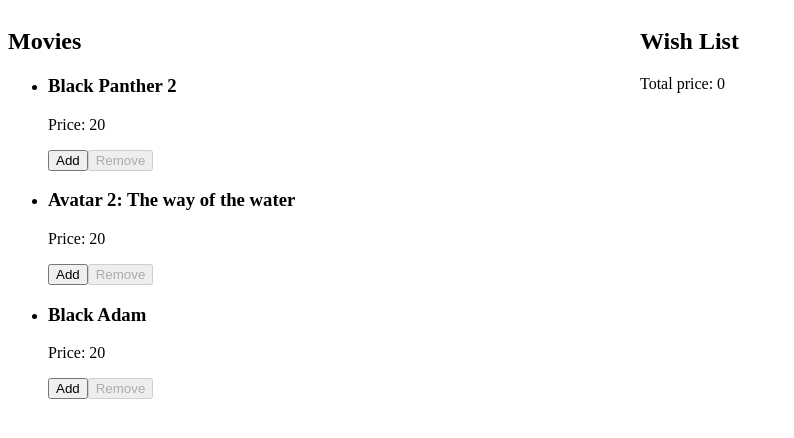
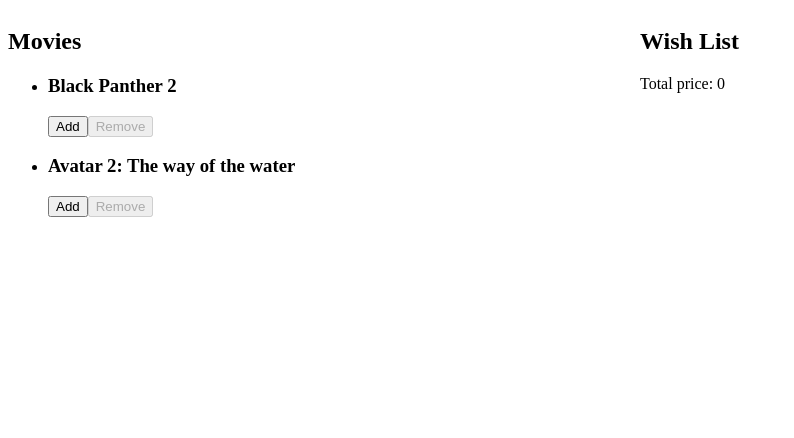
Before and after one commit to miracleonyenma/nuxt-state-management, a Nuxt app: page / in a window 1280 px wide. Shown: the top 438 px of the page, without its empty margins (0-794 px from the left). Built offline with nearby package versions, Linux system fonts and the light colour scheme.

Commit message:
update: set up global statemanagement with `ref`

```diff
--- a/app.vue
+++ b/app.vue
@@ -1,6 +1,6 @@
 <!-- ./app.vue -->
 <script setup>
-const totalPrice = useTotalPrice();
+const {totalPrice} = useMovies();
 </script>
 <template>
   <div class="wrapper">
--- a/components/MoviesList.vue
+++ b/components/MoviesList.vue
@@ -1,24 +1,18 @@
 <!-- ./components/MoviesList.vue -->
 
 <script setup>
-const movies = useMovies();
-const setWishList = useSetWishlist;
-const isInWishlist = useIsInWishlist();
+const { movies, addToWishlist, removeFromWishlist, isInWishlist } = useMovies();
 </script>
 <template>
   <ul>
     <li v-for="movie in movies" :key="movie.title">
       <h3>{{ movie.title }}</h3>
-      <p>Price: {{ movie.price }}</p>
-      <button
-        :disabled="isInWishlist(movie)"
-        @click="setWishList({ type: 'add', movie })"
-      >
+      <button :disabled="isInWishlist(movie)" @click="addToWishlist(movie)">
         Add
       </button>
       <button
         :disabled="!isInWishlist(movie)"
-        @click="setWishList({ type: 'remove', movie })"
+        @click="removeFromWishlist(movie)"
       >
         Remove
       </button>
--- a/components/WishList.vue
+++ b/components/WishList.vue
@@ -1,7 +1,9 @@
 <!-- ./components/WishList.vue -->
 
 <script setup>
-const wishlist = useWishlist();
+const { wishlist } = useMovies();
+
+console.log({ wishlist });
 </script>
 
 <template>
--- a/composables/moviesState.js
+++ b/composables/moviesState.js
@@ -1,56 +1,56 @@
-// ./composables/moviesState.js
+// // ./composables/moviesState.js
 
-// list of movies
-export const useMovies = () =>
-  useState("movies", () => [
-    {
-      title: "Black Panther 2",
-      price: 20,
-    },
-    {
-      title: "Avatar 2: The way of the water",
-      price: 20,
-    },
-    {
-      title: "Black Adam",
-      price: 20,
-    },
-  ]);
+// // list of movies
+// export const useMovies = () =>
+//   useState("movies", () => [
+//     {
+//       title: "Black Panther 2",
+//       price: 20,
+//     },
+//     {
+//       title: "Avatar 2: The way of the water",
+//       price: 20,
+//     },
+//     {
+//       title: "Black Adam",
+//       price: 20,
+//     },
+//   ]);
 
-// function to get movies in wishlist
-export const useWishlist = () => useState("wishlist", () => []);
+// // function to get movies in wishlist
+// export const useWishlist = () => useState("wishlist", () => []);
 
-// function to add and remove movie to wishlist
-export const useSetWishlist = ({ type, movie }) => {
-  return useState("set-wishlist", () => {
-    const wishlist = useWishlist();
-    switch (type) {
-      // add movie to wishlist
-      case "add":
-        wishlist.value.push(movie);
-        break;
+// // function to add and remove movie to wishlist
+// export const useSetWishlist = ({ type, movie }) => {
+//   return useState("set-wishlist", () => {
+//     const wishlist = useWishlist();
+//     switch (type) {
+//       // add movie to wishlist
+//       case "add":
+//         wishlist.value.push(movie);
+//         break;
 
-      // remove movie from wishlist
-      case "remove":
-        wishlist.value.splice(wishlist.value.indexOf(movie), 1);
-        break;
+//       // remove movie from wishlist
+//       case "remove":
+//         wishlist.value.splice(wishlist.value.indexOf(movie), 1);
+//         break;
 
-      default:
-        console.log("Invalid type");
-        break;
-    }
-  });
-};
+//       default:
+//         console.log("Invalid type");
+//         break;
+//     }
+//   });
+// };
 
-// function to check if movie is in wishlist
-export const useIsInWishlist = () => {
-  return (movie) => useWishlist().value.includes(movie);
-};
+// // function to check if movie is in wishlist
+// export const useIsInWishlist = () => {
+//   return (movie) => useWishlist().value.includes(movie);
+// };
 
-// function to calculate total price of movies in wishlist
-export const useTotalPrice = () =>
-  computed(() => {
-    return useWishlist().value.reduce((total, movie) => {
-      return total + movie.price;
-    }, 0);
-  });
+// // function to calculate total price of movies in wishlist
+// export const useTotalPrice = () =>
+//   computed(() => {
+//     return useWishlist().value.reduce((total, movie) => {
+//       return total + movie.price;
+//     }, 0);
+//   });
--- a/composables/store.js
+++ b/composables/store.js
@@ -1,50 +1,50 @@
-// // ./composables/store.js
+// ./composables/store.js
 
-// // list of movies
-// const movies = ref([
-//   {
-//     title: "Black Panther 2",
-//     price: 20,
-//   },
-//   {
-//     title: "Avatar 2: The way of the water",
-//     price: 20,
-//   },
-// ]);
+// list of movies
+const movies = ref([
+  {
+    title: "Black Panther 2",
+    price: 20,
+  },
+  {
+    title: "Avatar 2: The way of the water",
+    price: 20,
+  },
+]);
 
-// // movies wishlist
-// const wishlist = ref([]);
+// movies wishlist
+const wishlist = ref([]);
 
-// // add movie to wishlist
-// const addToWishlist = (movie) => {
-//   wishlist.value.push(movie);
-// };
+// add movie to wishlist
+const addToWishlist = (movie) => {
+  wishlist.value.push(movie);
+};
 
-// // remove movie from wishlist
-// const removeFromWishlist = (movie) => {
-//   wishlist.value.splice(wishlist.value.indexOf(movie), 1);
-// };
+// remove movie from wishlist
+const removeFromWishlist = (movie) => {
+  wishlist.value.splice(wishlist.value.indexOf(movie), 1);
+};
 
-// // check if movie is in wishlist
-// const isInWishlist = (movie) => {
-//   return wishlist.value.includes(movie);
-// };
+// check if movie is in wishlist
+const isInWishlist = (movie) => {
+  return wishlist.value.includes(movie);
+};
 
-// // calculate total price of movies in wishlist
-// const totalPrice = computed(() => {
-//   return wishlist.value.reduce((total, movie) => {
-//     return total + movie.price;
-//   }, 0);
-// });
+// calculate total price of movies in wishlist
+const totalPrice = computed(() => {
+  return wishlist.value.reduce((total, movie) => {
+    return total + movie.price;
+  }, 0);
+});
 
-// // export all the functions and variables
-// export const useMovies = () => {
-//   return {
-//     movies,
-//     wishlist,
-//     addToWishlist,
-//     removeFromWishlist,
-//     isInWishlist,
-//     totalPrice,
-//   };
-// };
+// export all the functions and variables
+export const useMovies = () => {
+  return {
+    movies,
+    wishlist,
+    addToWishlist,
+    removeFromWishlist,
+    isInWishlist,
+    totalPrice,
+  };
+};
```
